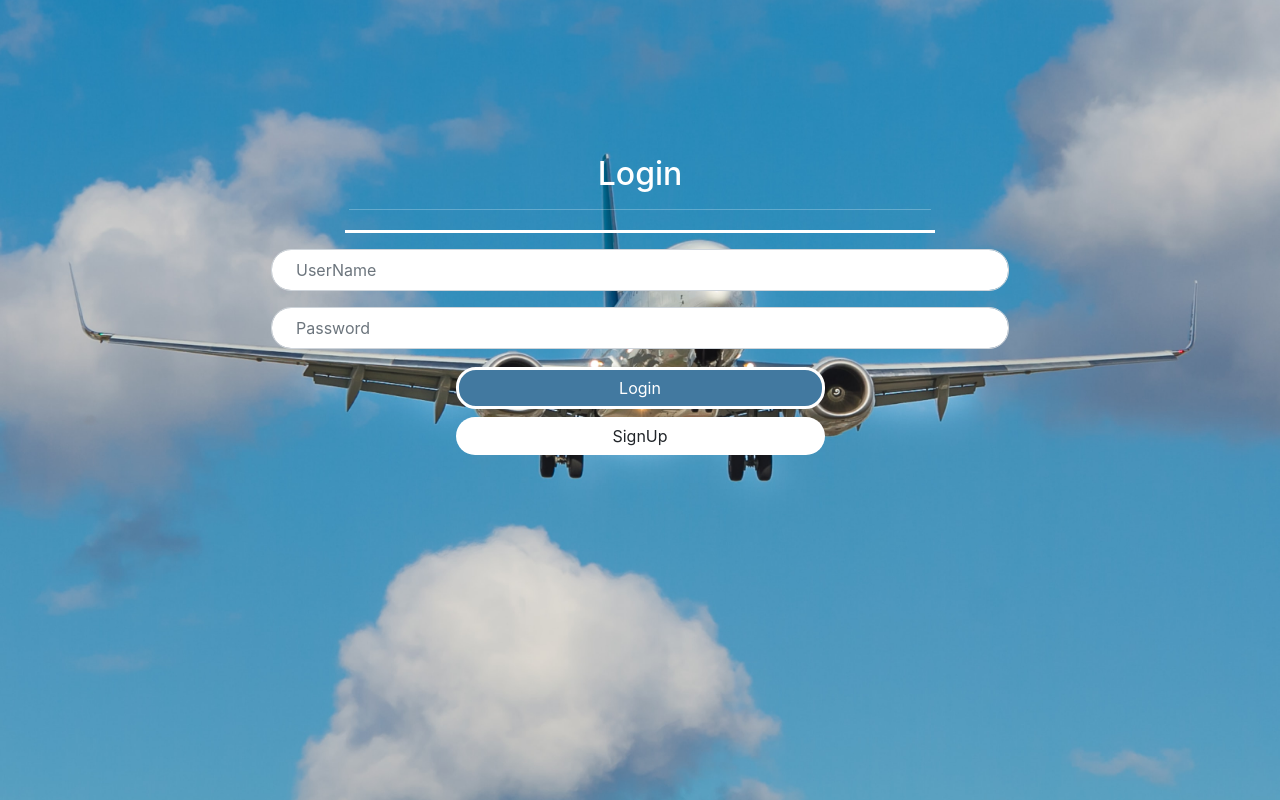
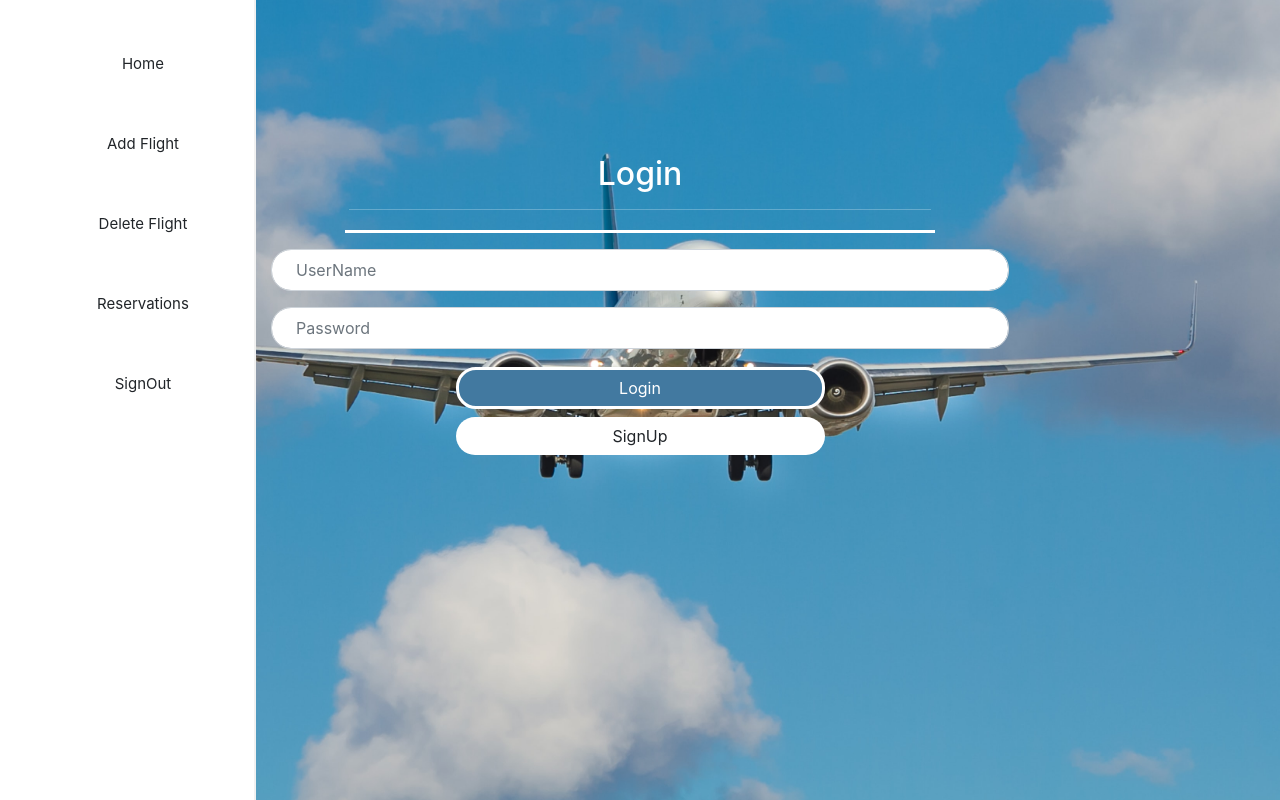
Before and after one commit to abiodunraheem/virgin-atlanta-frontend, a React (Create React App) app: page / in a window 1280 px wide. Built offline with nearby package versions, Linux system fonts and the light colour scheme.

Commit message:
Add navigation panel to home page

```diff
--- a/src/App.css
+++ b/src/App.css
@@ -162,32 +162,6 @@ span i:hover {
   gap: 15px;
 }
 
-@keyframes change {
-  0% {
-    background-image: url(assets/images/flight1.jpg);
-  }
-
-  20% {
-    background-image: url(assets/images/flight2.jpg);
-  }
-
-  40% {
-    background-image: url(assets/images/flight3.jpg);
-  }
-
-  60% {
-    background-image: url(assets/images/flight1.jpg);
-  }
-
-  80% {
-    background-image: url(assets/images/flight2.jpg);
-  }
-
-  100% {
-    background-image: url(assets/images/flight3.jpg);
-  }
-}
-
 .flights {
   display: grid;
   grid-template-columns: auto auto auto;
@@ -264,6 +238,32 @@ sign up page--------------------------------------------------------------------
   background-size: cover;
   position: fixed;
   top: 0;
+}
+
+@keyframes form-section {
+  0% {
+    background-image: url(assets/images/flight1.jpg);
+  }
+
+  20% {
+    background-image: url(assets/images/flight2.jpg);
+  }
+
+  40% {
+    background-image: url(assets/images/flight3.jpg);
+  }
+
+  60% {
+    background-image: url(assets/images/flight1.jpg);
+  }
+
+  80% {
+    background-image: url(assets/images/flight2.jpg);
+  }
+
+  100% {
+    background-image: url(assets/images/flight3.jpg);
+  }
 }
 
 .overlay {
--- a/src/App.js
+++ b/src/App.js
@@ -1,38 +1,3 @@
-// import { Routes, Route } from 'react-router-dom';
-// import './App.css';
-// import NavigationPanel from './components/NavigationPanel';
-// import Home from './components/Home';
-// import DeleteFlight from './components/DeleteFlight';
-// import Reservations from './components/Reservations';
-// import SignUp from './components/SignUp';
-// import Login from './components/Login';
-// import AddFlight from './components/AddFlight';
-// import AddReservation from './components/AddReservation';
-// import FlightDetails from './components/FlightDetails';
-// // import Header from './components/Header';
-
-// function App() {
-//   return (
-//     <div className="app">
-//       <NavigationPanel />
-//       {/* <Header /> */}
-//       {(sessionStorage.getItem('loginToken')) ? <NavigationPanel /> : null }
-//       <Routes>
-//         <Route path="/login" element={<Login />} />
-//         <Route path="/home" element={<Home />} />
-//         <Route path="/flight/:id" element={<FlightDetails />} />
-//         <Route path="/deleteFlight" element={<DeleteFlight />} />
-//         <Route path="/addFlight" element={<AddFlight />} />
-//         <Route path="/reservations" element={<Reservations />} />
-//         <Route path="/addReservation/:id" element={<AddReservation />} />
-//         <Route path="/signUp" element={<SignUp />} />
-//       </Routes>
-//     </div>
-//   );
-// }
-
-// export default App;
-
 import { Routes, Route } from 'react-router-dom';
 import './App.css';
 import NavigationPanel from './components/NavigationPanel';
@@ -44,24 +9,12 @@ import Login from './components/Login';
 import AddFlight from './components/AddFlight';
 import AddReservation from './components/AddReservation';
 import FlightDetails from './components/FlightDetails';
-// import Header from './components/Header';
-
-// import { Routes, Route } from 'react-router-dom';
-// import './App.css';
-// import NavigationPanel from './Components/NavigationPanel';
-// import Home from './Components/Home';
-// import DeletedFlights from './Components/DeleteFlight';
-// import Reservations from './Components/Reservations';
-// import SignUp from './Components/SignUp';
-// import Login from './Components/Login';
-// import AirlineForm from './Components/AddFlight';
-// import ReservationForm from './Components/AddReservation';
-// import AirlineDetails from './Components/FlightDetails';
 
 function App() {
   return (
     <div className="app">
       {(sessionStorage.getItem('loginToken')) ? <NavigationPanel /> : null }
+      <NavigationPanel />
       <Routes>
         <Route path="/" element={<Login />} />
         <Route path="/home" element={<Home />} />
```
